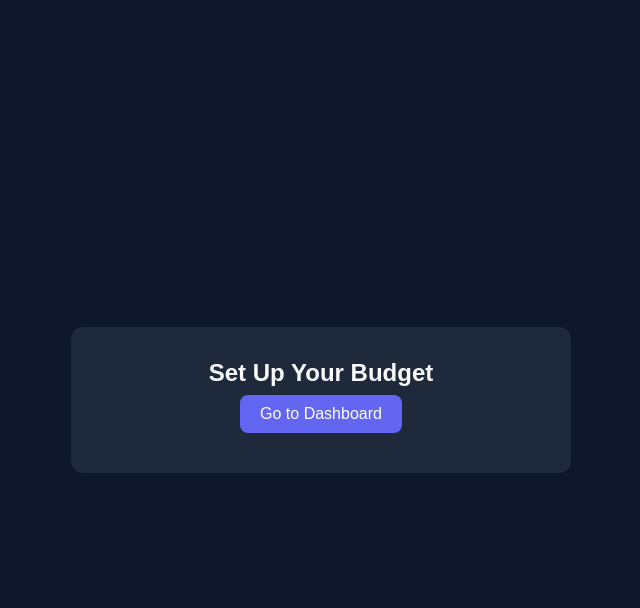
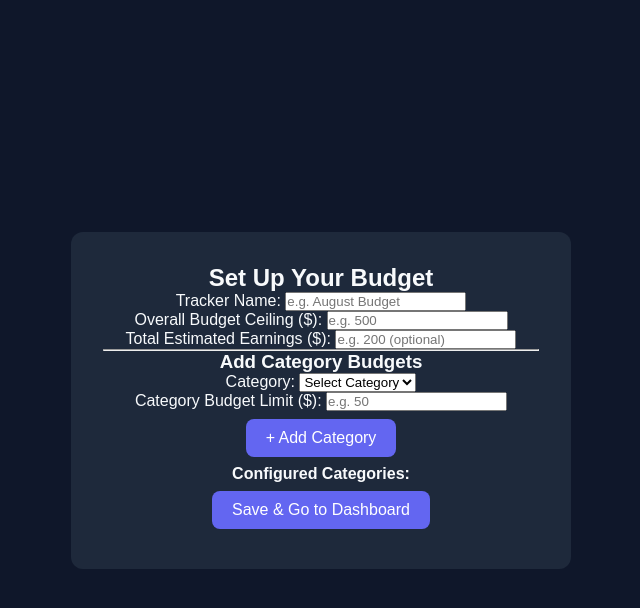
Before and after one commit to pamelaga-alt/pgBudget, a plain HTML site: page index.html in a window 1280 px wide. Both pictures are taken after a click on the button "New Tracker". Shown: the whole page, without its empty margins (319-959 px from the left). Drawn offline with nearby package versions, Linux system fonts and the light colour scheme.

Commit message:
Add budget setup form to index.html

```diff
--- a/index.html
+++ b/index.html
@@ -18,7 +18,56 @@
     </section>
     <section id="page-2" class="screen hidden">
   <h2>Set Up Your Budget</h2>
-  <button id="btn-to-dashboard">Go to Dashboard</button>
+      <form id="setup-form">
+        <div class="input-group">
+ <label for="tracker-name">Tracker Name:</label>
+          <input type="text" id="tracker-name" placeholder="e.g. August Budget" required>
+        </div>
+
+        <div class="input-group">
+          <label for="total-budget">Overall Budget Ceiling ($):</label>
+          <input type="number" id="total-budget" min="0" placeholder="e.g. 500" required>
+        </div>
+
+        <div class="input-group">
+          <label for="total-earnings">Total Estimated Earnings ($):</label>
+          <input type="number" id="total-earnings" min="0" placeholder="e.g. 200 (optional)">
+        </div>
+
+        <hr class="divider">
+
+        <h3>Add Category Budgets</h3>
+        <div class="input-group">
+          <label for="category-select">Category:</label>
+          <select id="category-select">
+            <option value="" disabled selected>Select Category</option>
+            <option value="School">School</option>
+            <option value="Friends">Friends</option>
+            <option value="Food">Food</option>
+            <option value="Going Out">Going Out</option>
+            <option value="Other">Other</option>
+          </select>
+        </div>
+
+        <div class="input-group hidden" id="custom-category-group">
+          <label for="custom-category-name">Custom Category Name:</label>
+          <input type="text" id="custom-category-name" placeholder="e.g. Video Games">
+        </div>
+
+        <div class="input-group">
+          <label for="category-amount">Category Budget Limit ($):</label>
+          <input type="number" id="category-amount" min="0" placeholder="e.g. 50">
+        </div>
+
+        <button type="button" id="btn-add-category" class="btn-secondary">+ Add Category</button>
+
+        <div id="category-list-container">
+          <h4>Configured Categories:</h4>
+          <ul id="active-categories"></ul>
+        </div>
+
+        <button type="submit" id="btn-to-dashboard" class="btn-submit">Save & Go to Dashboard</button>
+      </form>
 </section>
     <script src="script.js"></script>
   </body>
```
